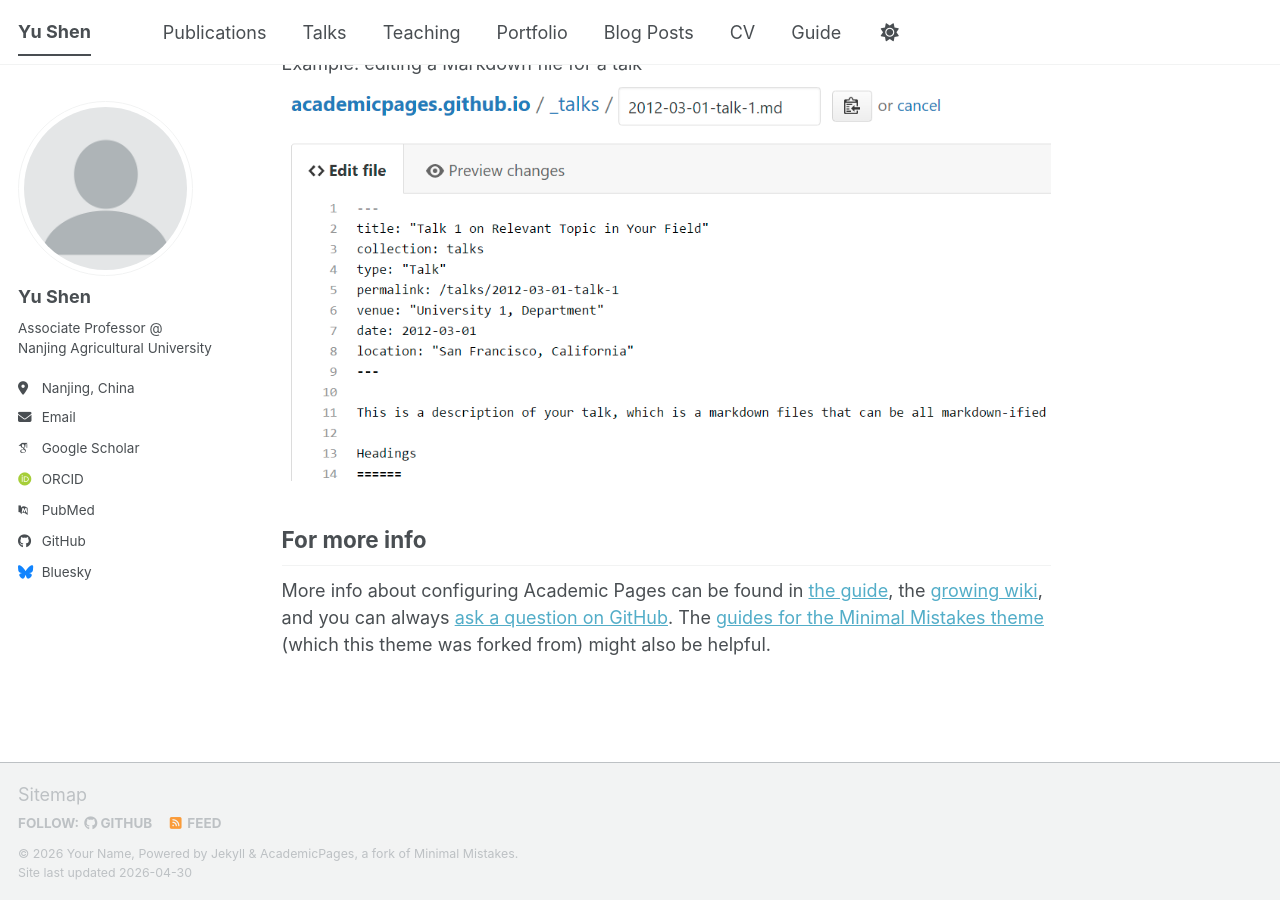
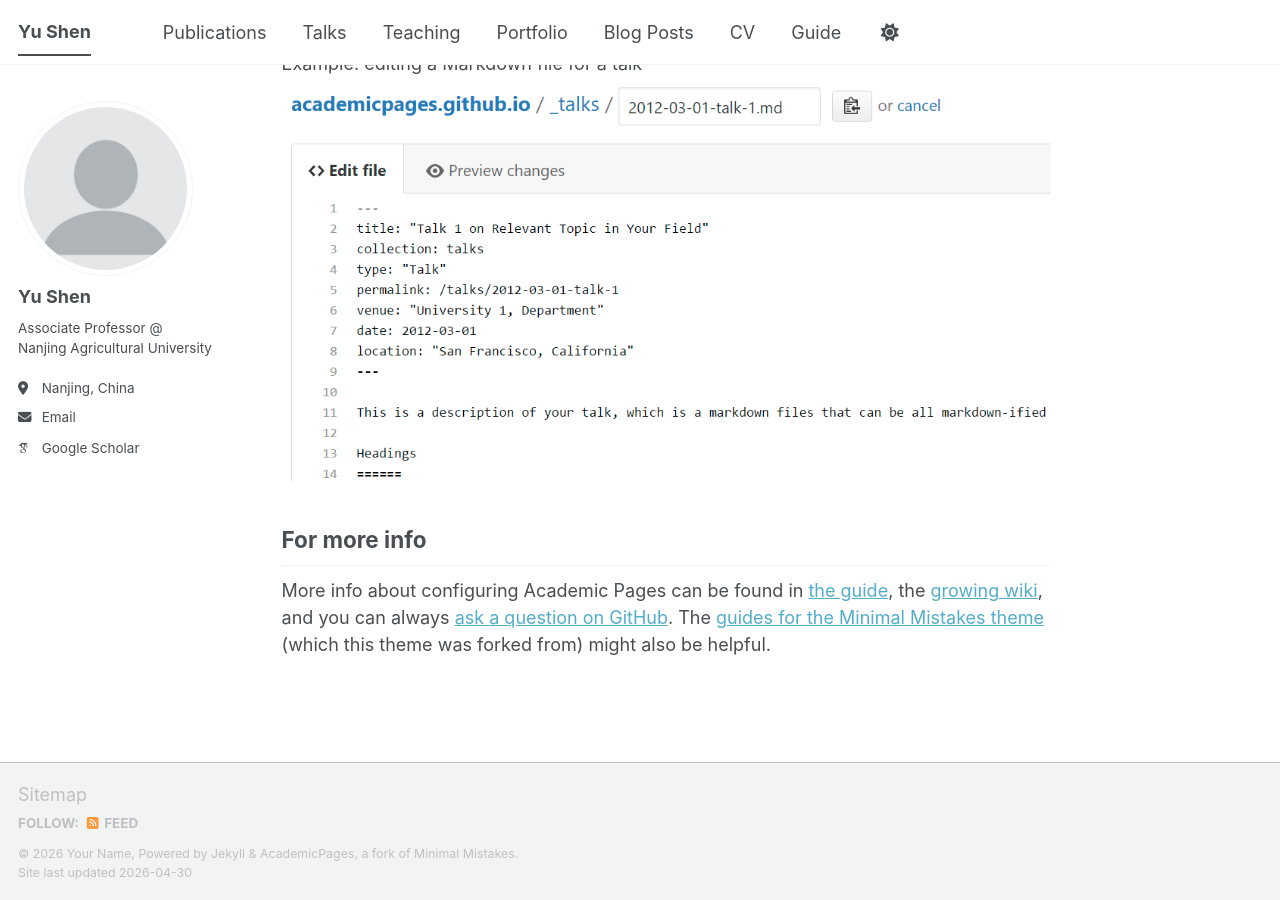
Before and after one commit to shenyuruc/shenyuruc.github.io, a Jekyll site: the page built from _pages/about.md, in a window 1280 px wide and 900 px high, scrolled down 2720 px. Built offline with Jekyll 4.4.1, drawn with Linux system fonts in a browser that asks for light colours; some web fonts are replaced; a script bundle is joined from its source files by our own code; library files that are not in the unit come from our copies; some of the changed lines change nothing that is shown.

Commit message:
Update _config.yml

```diff
--- a/_config.yml
+++ b/_config.yml
@@ -30,54 +30,10 @@
   email            : "yushen@njau.edu.cn"
 
   # Academic websites
-  academia         : # URL
   arxiv            : # URL - Update with the correct link to your profile
-  googlescholar    : "https://scholar.google.com/citations?user=PS_CX0AAAAAJ"
-  inspire-hep      : # URL
-  impactstory      : # URL
-  orcid            : "https://orcid.org/yourorcidurl"
-  semantic         : # URL
-  ssrn             : # URL
-  pubmed           : "https://www.ncbi.nlm.nih.gov/pubmed/?term=john+snow"
-  researchgate     : # URL
-  scopus           : # URL
-  zotero           : # URL
+  googlescholar    : "https://scholar.google.com/citations?user=d3Rk_0kAAAAJ&hl=zh-CN"
 
 
-  # Repositories and software development
-  bitbucket        : # Username - Update with your username on the site
-  codepen          : # Username
-  dribbble         : # Username
-  github           : "academicpages"
-  kaggle           : # Username
-  stackoverflow    : # User number or user number and name (i.e., use "1" or "1/jeff-atwood")
-
-  # Social media
-  artstation       : # Username
-  bluesky          : "bsky.app" # Replace this with you Bluesky username
-  facebook         : # Username
-  flickr           : # Username
-  foursquare       : # Username
-  goodreads        : # Username
-  google_plus      : # Username
-  keybase          : # Username
-  instagram        : # Username
-  lastfm           : # Username
-  linkedin         : # Username
-  mastodon         : # URL
-  medium           : # URL
-  pinterest        : # Username
-  soundcloud       : # Username
-  steam            : # Username
-  telegram         : # URL
-  tumblr           : # Username
-  twitter          : # Username for X / Twitter
-  vine             : # Username
-  weibo            : # Username
-  wikipedia        : # Username
-  xing             : # Username
-  youtube          : # Username
-  zhihu            : # Username
 
 # Publication Category - The following the list of publication categories and their headings
 publication_category:
```
